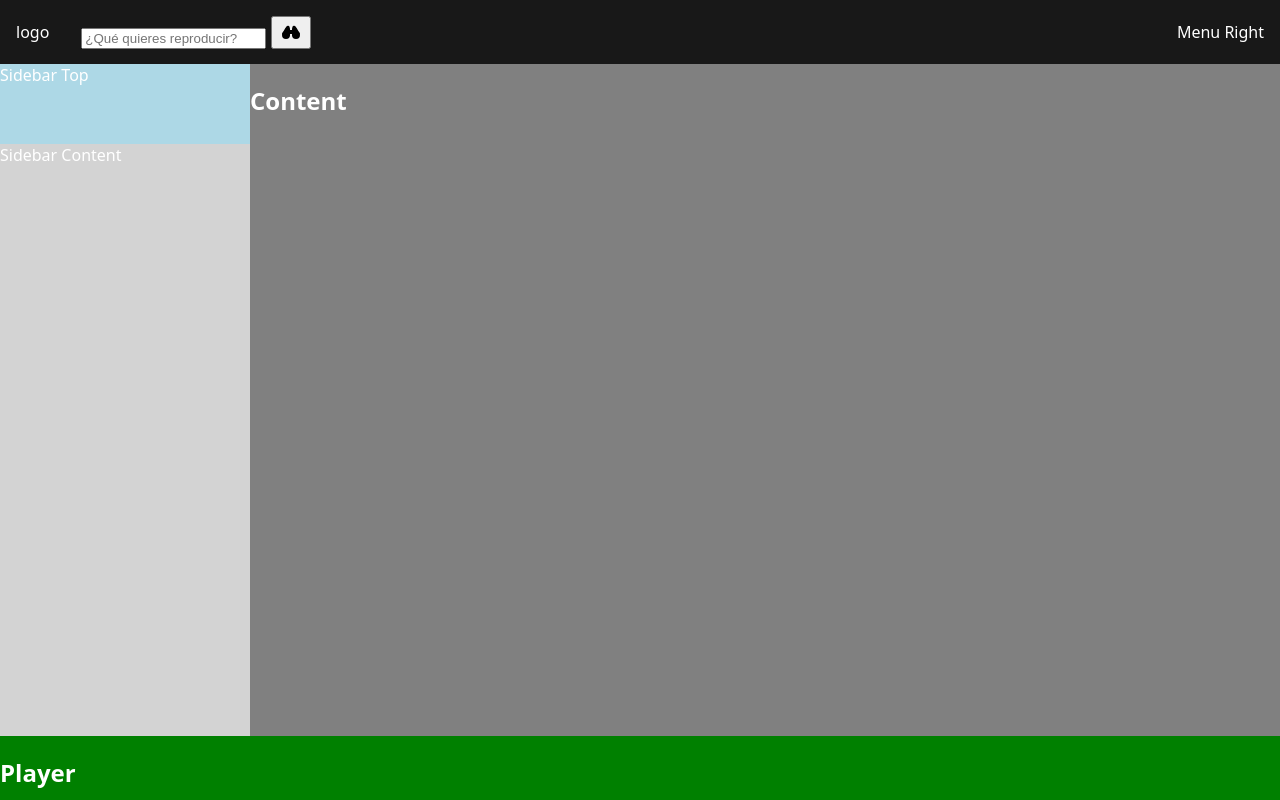
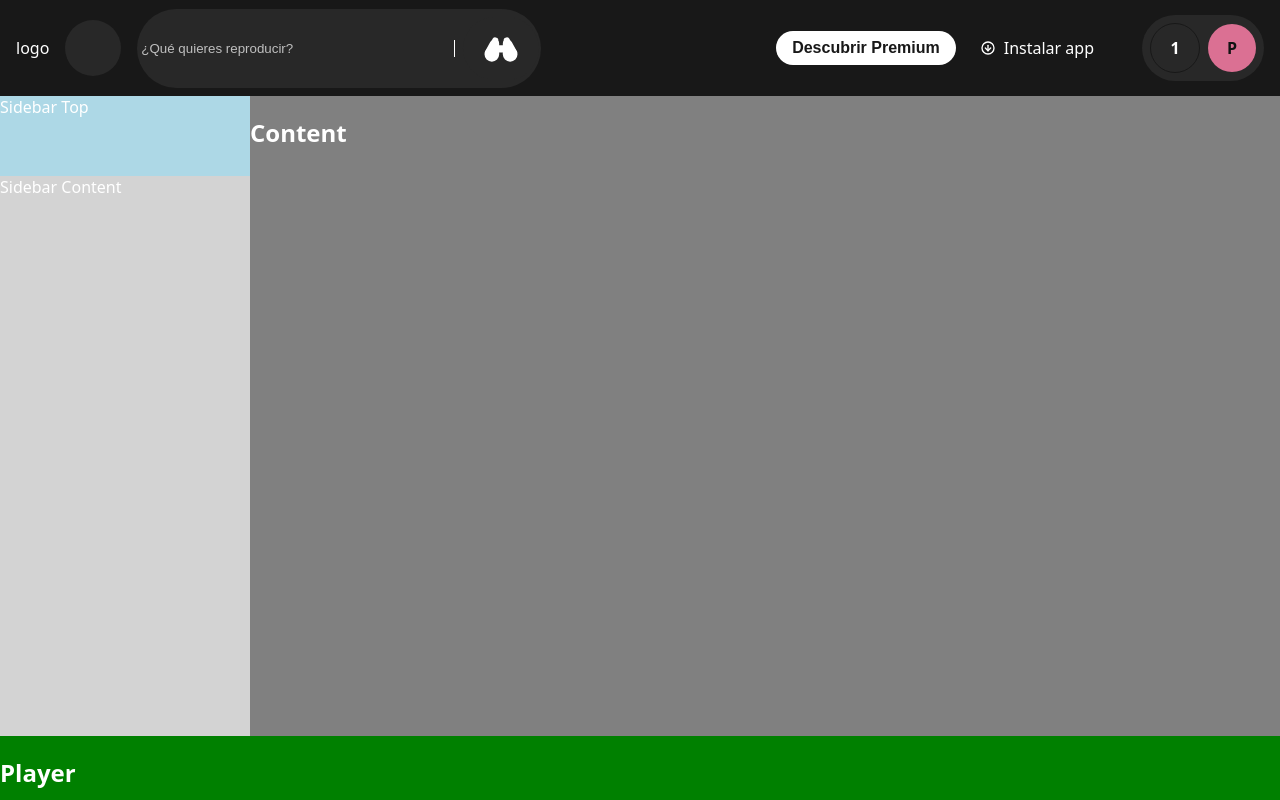
Before and after one commit to soyboqueronpacomac/spotipacocoder-astro, an Astro site: page / in a window 1280 px wide. Built offline with nearby package versions, Linux system fonts and the light colour scheme; Astro itself is replaced by a stand-in of ours.

Commit message:
Diseño de TitleBar

```diff
--- a/src/css/global.css
+++ b/src/css/global.css
@@ -25,7 +25,7 @@ body {
   font-family: system-ui, sans-serif;
   display: grid;
   grid-template-columns: 250px 1fr;
-  grid-template-rows: 4rem 1fr 4rem;
+  grid-template-rows: 6rem 1fr 4rem;
   grid-template-areas: "titleTop titleTop"
                        "sidebar content"
                        "player player";
--- a/src/css/ui/TitleBar.module.css
+++ b/src/css/ui/TitleBar.module.css
@@ -4,15 +4,146 @@
   color: var(--spotify-text);
   display: flex;
   align-items: center;
-  padding: 0 1rem;
+  padding: 1rem;
   justify-content: space-between;
+
   .menuLeft {
     display: flex;
     align-items: center;
     gap: 1rem;
+
+    a {
+      color: var(--spotify-text);
+
+      text-decoration: none;
+      width: 1.5rem;
+      height: 1.5rem;
+      border-radius: 50%;
+      background-color: var(--spotify-card-hover);
+      display: flex;
+      align-items: center;
+      justify-content: center;
+      padding: 1rem;
+
+      svg {
+        width: 3rem;
+        height: 3rem;
+      }
+    }
+
+    form {
+      width: 400px;
+      display: grid;
+      grid-template-columns: 1fr auto;
+
+      div {
+        width: 100%;
+        padding: .5rem .125rem;
+        display: flex;
+        align-items: center;
+        gap: 0.5rem;
+        background-color: var(--spotify-card-hover);
+        border-radius: 9999px;
+
+        svg {
+          width: 2.75rem;
+          height: 2.75rem;
+        }
+
+        input[type="text"] {
+          width: 100%;
+          border: none;
+          outline: none;
+          background: transparent;
+          color: var(--spotify-text);
+          border-right: 1px solid var(--spotify-text);
+        }
+
+        input[type="text"]::placeholder {
+          color: var(--spotify-text);
+          opacity: 0.7;
+        }
+
+        button {
+          border: none;
+          background-color: var(--spotify-card-hover);
+          color: var(--spotify-text);
+          padding: 0.5rem 1rem;
+          border-radius: 9999px;
+          cursor: pointer;
+
+        }
+      }
+    }
   }
+
   .menuRight {
     display: flex;
     align-items: center;
+    gap: 1.5rem;
+
+    button {
+      border: none;
+      background-color: var(--spotify-text);
+      color: var(--spotify-card);
+      padding: 0.5rem 1rem;
+      border-radius: 9999px;
+      cursor: pointer;
+      font-size: 1rem;
+      font-weight: bold;
+    }
+
+    a {
+      color: var(--spotify-text);
+      text-decoration: none;
+    }
+
+    .installApp {
+      display: flex;
+      align-items: center;
+      gap: 0.5rem;
+
+      svg {
+        width: 1rem;
+        height: 1rem;
+        background-color: transparent;
+      }
+    }
+
+    .auth {
+      display: flex;
+      align-items: center;
+      gap: 0.5rem;
+      padding: 0.5rem;
+      border-radius: 9999px;
+      background-color: var(--spotify-card-hover);
+
+      .number {
+        padding: 1rem;
+        color: var(--spotify-text);
+        font-weight: bold;
+        background-color: var(--spotify-card-hover);
+        border: 1px solid var(--spotify-card);
+        width: 1rem;
+        height: 1rem;
+        border-radius: 9999px;
+        display: flex;
+        align-items: center;
+        justify-content: center;
+      }
+    }
+
+    .perfil {
+      padding: 1rem;
+      color: var(--spotify-base);
+      font-weight: bold;
+      background-color: palevioletred;
+      width: 1rem;
+      height: 1rem;
+      border-radius: 9999px;
+      display: flex;
+      align-items: center;
+      justify-content: center;
+    }
   }
 }
--- a/src/ui/Titlebar.astro
+++ b/src/ui/Titlebar.astro
@@ -3,11 +3,13 @@ import styles from '@css/ui/TitleBar.module.css'
 import SearchIcon from '@/icons/search.svg'
 import HomeIcon from '@/icons/home.svg'
 import BinocularsIcon from '@/icons/binoculars.svg'
+import ArrowDownCircleIcon from '@/icons/arrow-down-clrcle.svg'
+import BellIcon from '@/icons/bell.svg'
 ---
 <header class={styles.titleBar}>
   <nav class={styles.menuLeft}>
     <div>logo</div>
-    <a href=""><HomeIcon width="24" height="24" fill="currentColor" /></a>
+    <a href=""><HomeIcon width="30" height="30" fill="currentColor" /></a>
     <form action="">
       <div>
         <SearchIcon width="24" height="24" fill="currentColor" />
@@ -16,5 +18,13 @@ import BinocularsIcon from '@/icons/binoculars.svg'
       </div>
     </form>
   </nav>
-  <nav class={styles.menuRight}>Menu Right</nav>
+  <nav class={styles.menuRight}>
+    <button>Descubrir Premium</button>
+    <a href="#" class={styles.installApp}><ArrowDownCircleIcon width="24" height="24" fill="none" />Instalar app</a>
+    <a href="#"><BellIcon width="16" height="16" fill="currentColor" /></a>
+    <div class={styles.auth}>
+      <a href="#" class={styles.number}>1</a>
+      <a href="#" class={styles.perfil}>P</a>
+    </div>
+  </nav>
 </header>
```
Also changed, not shown: src/icons/arrow-down-clrcle.svg (added).
